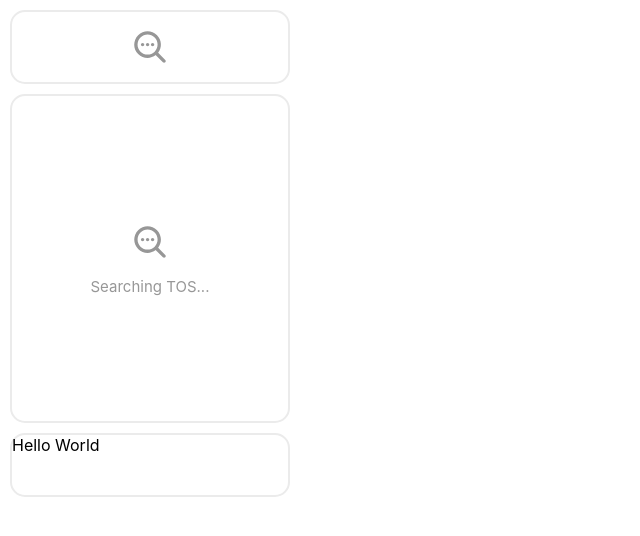
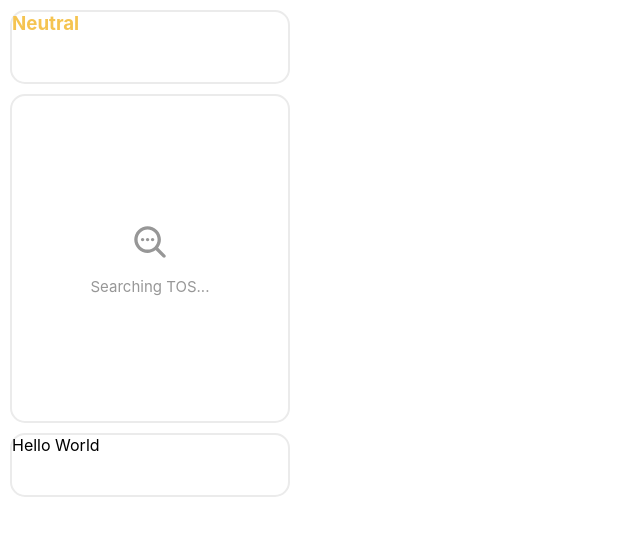
Before and after one commit to hanskrohn/ToSBot, a React (Create React App) app in the folder frontend/: page / in a window 1280 px wide. Shown: the top 536 px of the page, without its empty margins (0-640 px from the left). Built offline with nearby package versions, Linux system fonts and the light colour scheme.

Commit message:
Add grade component

```diff
--- /dev/null
+++ b/frontend/src/components/Grade.tsx
@@ -0,0 +1,40 @@
+import React from 'react';
+
+import '../css/Grade.css';
+
+interface GradeProps {
+  grade: Grades;
+}
+
+export enum Grades {
+  Excellent,
+  Good,
+  Neutral,
+  Bad,
+  Awful,
+}
+
+/** Component to display Grades */
+const Grade: React.FC<GradeProps> = (props: GradeProps) => {
+  const { grade } = props;
+
+  if (grade === Grades.Excellent) {
+    return <h3 className="excellent">Excellent</h3>;
+  }
+
+  if (grade === Grades.Good) {
+    return <h3 className="good">Good</h3>;
+  }
+
+  if (grade === Grades.Bad) {
+    return <h3 className="bad">Bad</h3>;
+  }
+
+  if (grade === Grades.Awful) {
+    return <h3 className="awful">Awful</h3>;
+  }
+
+  return <h3 className="neutral">Neutral</h3>;
+};
+
+export { Grade };
--- a/frontend/src/components/Summary.tsx
+++ b/frontend/src/components/Summary.tsx
@@ -1,15 +1,36 @@
-import React from 'react';
+import React, { useState, useEffect } from 'react';
 
 import '../css/Summary.css';
 import { Searching } from './Searching';
+import { Grade, Grades } from './Grade';
 
 /** Summary Component, Displays Pie Chart, Cases found, and Overall Grade */
 const Summary: React.FC<any> = () => {
-  return (
-    <div className="summary-container grey-container-borders">
-      <Searching />
-    </div>
-  );
+  // TODO: Get rid of this logic beneath, this is just here to show what the components looks like by switching through them
+  const components = [
+    <Searching />,
+    <Grade grade={Grades.Excellent} />,
+    <Grade grade={Grades.Good} />,
+    <Grade grade={Grades.Neutral} />,
+    <Grade grade={Grades.Bad} />,
+    <Grade grade={Grades.Awful} />,
+  ];
+  const [index, setIndex] = useState<number>(0);
+  const [display, setDisplay] = useState<JSX.Element>(<Searching />);
+  useEffect(() => {
+    if (index > components.length - 1) {
+      setIndex(0);
+      return;
+    }
+    setTimeout(() => {
+      const i = index + 1;
+      setDisplay(components[index]);
+      setIndex(i);
+    }, 500);
+  }, [index]);
+  // TODO: Get rid of this top section ^
+
+  return <div className="summary-container grey-container-borders">{display}</div>;
 };
 
 export { Summary };
--- /dev/null
+++ b/frontend/src/css/Grade.css
@@ -0,0 +1,14 @@
+.excellent {
+  color: #1a7800; }
+
+.good {
+  color: #58a942; }
+
+.neutral {
+  color: #f5c451; }
+
+.bad {
+  color: #ce5347; }
+
+.awful {
+  color: #780000; }
--- /dev/null
+++ b/frontend/src/sass/Grade.scss
@@ -0,0 +1,25 @@
+$excellent: #1a7800;
+$good: #58a942;
+$neutral: #f5c451;
+$bad: #ce5347;
+$awful: #780000;
+
+.excellent {
+  color: $excellent;
+}
+
+.good {
+  color: $good;
+}
+
+.neutral {
+  color: $neutral;
+}
+
+.bad {
+  color: $bad;
+}
+
+.awful {
+  color: $awful;
+}
```
